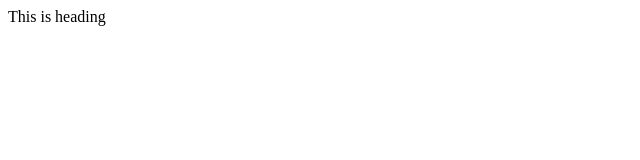
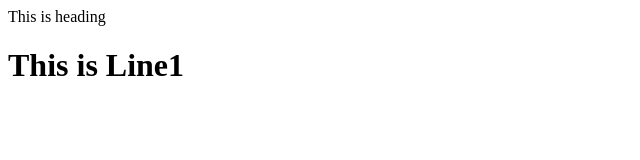
Before and after one commit to mishajain22/HttpRemoteDemo, a plain HTML site: page a.html in a window 1280 px wide. Shown: the whole page, without its empty margins (0-640 px from the left). Drawn offline with Linux system fonts and the light colour scheme.

Commit message:
added body tag at local

```diff
--- a/a.html
+++ b/a.html
@@ -1,3 +1,3 @@
 <HTML>
   <HEAD> This is heading </HEAD>
-</HTML>
+  <BODY> <h1>This is Line1</h1></HTML>
```
